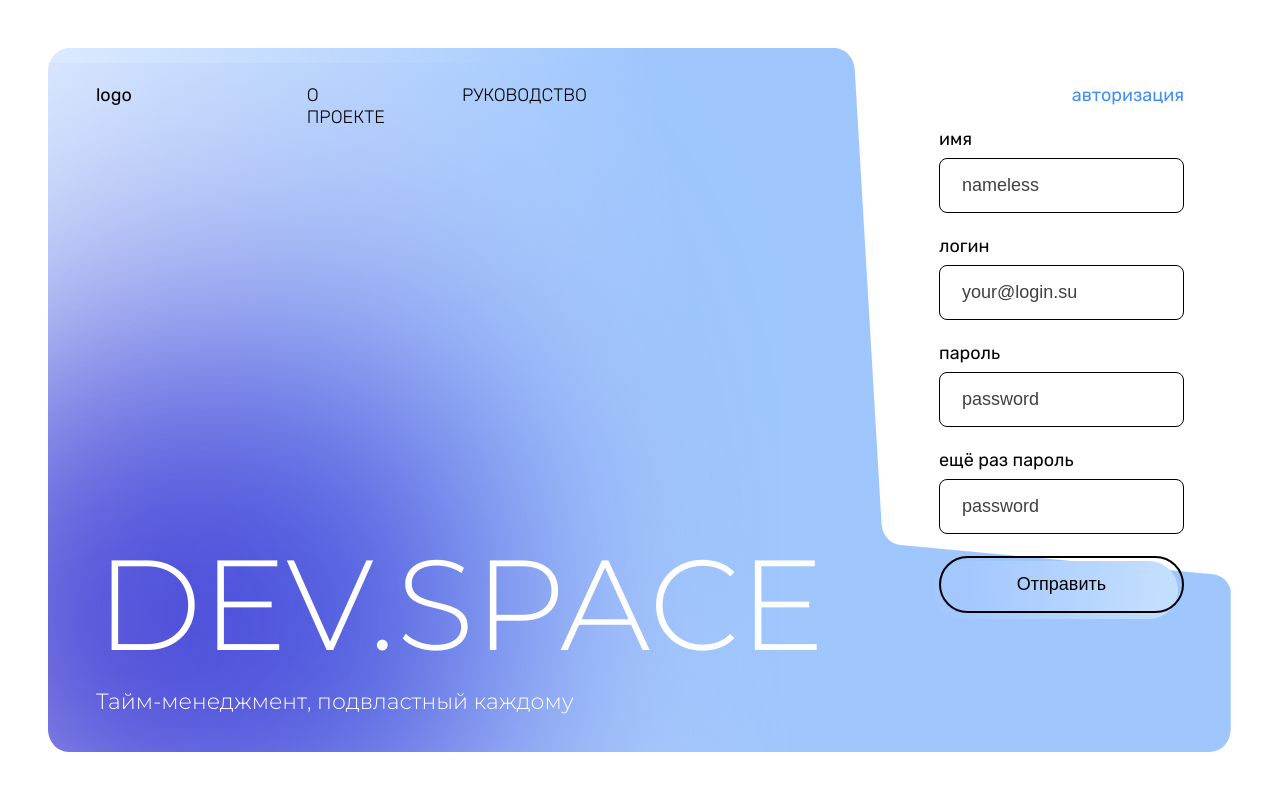
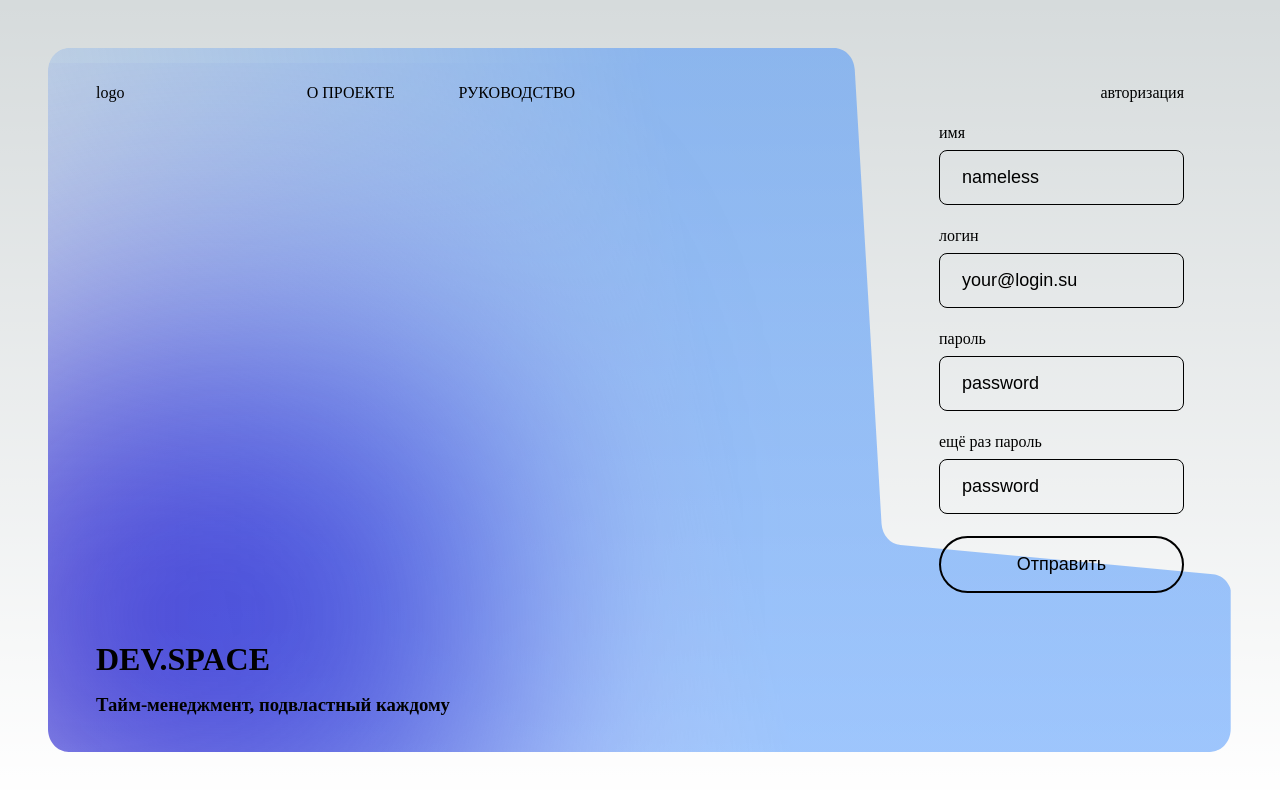
Before and after one commit to Revilise/dev.space, a Next.js app: page /auth/reg in a window 1280 px wide. Shown: the top 790 px of the page. Built offline with nearby package versions, Linux system fonts and the light colour scheme.

Commit message:
Initial commit from Create Next App

```diff
--- a/src/pages/_app.tsx
+++ b/src/pages/_app.tsx
@@ -1,6 +1,4 @@
 import '@/styles/globals.css'
-
-import "reflect-metadata"
 import type { AppProps } from 'next/app'
 
 export default function App({ Component, pageProps }: AppProps) {
--- /dev/null
+++ b/src/styles/Home.module.css
@@ -0,0 +1,229 @@
+.main {
+  display: flex;
+  flex-direction: column;
+  justify-content: space-between;
+  align-items: center;
+  padding: 6rem;
+  min-height: 100vh;
+}
+
+.description {
+  display: inherit;
+  justify-content: inherit;
+  align-items: inherit;
+  font-size: 0.85rem;
+  max-width: var(--max-width);
+  width: 100%;
+  z-index: 2;
+  font-family: var(--font-mono);
+}
+
+.description a {
+  display: flex;
+  justify-content: center;
+  align-items: center;
+  gap: 0.5rem;
+}
+
+.description p {
+  position: relative;
+  margin: 0;
+  padding: 1rem;
+  background-color: rgba(var(--callout-rgb), 0.5);
+  border: 1px solid rgba(var(--callout-border-rgb), 0.3);
+  border-radius: var(--border-radius);
+}
+
+.code {
+  font-weight: 700;
+  font-family: var(--font-mono);
+}
+
+.grid {
+  display: grid;
+  grid-template-columns: repeat(4, minmax(25%, auto));
+  width: var(--max-width);
+  max-width: 100%;
+}
+
+.card {
+  padding: 1rem 1.2rem;
+  border-radius: var(--border-radius);
+  background: rgba(var(--card-rgb), 0);
+  border: 1px solid rgba(var(--card-border-rgb), 0);
+  transition: background 200ms, border 200ms;
+}
+
+.card span {
+  display: inline-block;
+  transition: transform 200ms;
+}
+
+.card h2 {
+  font-weight: 600;
+  margin-bottom: 0.7rem;
+}
+
+.card p {
+  margin: 0;
+  opacity: 0.6;
+  font-size: 0.9rem;
+  line-height: 1.5;
+  max-width: 30ch;
+}
+
+.center {
+  display: flex;
+  justify-content: center;
+  align-items: center;
+  position: relative;
+  padding: 4rem 0;
+}
+
+.center::before {
+  background: var(--secondary-glow);
+  border-radius: 50%;
+  width: 480px;
+  height: 360px;
+  margin-left: -400px;
+}
+
+.center::after {
+  background: var(--primary-glow);
+  width: 240px;
+  height: 180px;
+  z-index: -1;
+}
+
+.center::before,
+.center::after {
+  content: '';
+  left: 50%;
+  position: absolute;
+  filter: blur(45px);
+  transform: translateZ(0);
+}
+
+.logo {
+  position: relative;
+}
+/* Enable hover only on non-touch devices */
+@media (hover: hover) and (pointer: fine) {
+  .card:hover {
+    background: rgba(var(--card-rgb), 0.1);
+    border: 1px solid rgba(var(--card-border-rgb), 0.15);
+  }
+
+  .card:hover span {
+    transform: translateX(4px);
+  }
+}
+
+@media (prefers-reduced-motion) {
+  .card:hover span {
+    transform: none;
+  }
+}
+
+/* Mobile */
+@media (max-width: 700px) {
+  .content {
+    padding: 4rem;
+  }
+
+  .grid {
+    grid-template-columns: 1fr;
+    margin-bottom: 120px;
+    max-width: 320px;
+    text-align: center;
+  }
+
+  .card {
+    padding: 1rem 2.5rem;
+  }
+
+  .card h2 {
+    margin-bottom: 0.5rem;
+  }
+
+  .center {
+    padding: 8rem 0 6rem;
+  }
+
+  .center::before {
+    transform: none;
+    height: 300px;
+  }
+
+  .description {
+    font-size: 0.8rem;
+  }
+
+  .description a {
+    padding: 1rem;
+  }
+
+  .description p,
+  .description div {
+    display: flex;
+    justify-content: center;
+    position: fixed;
+    width: 100%;
+  }
+
+  .description p {
+    align-items: center;
+    inset: 0 0 auto;
+    padding: 2rem 1rem 1.4rem;
+    border-radius: 0;
+    border: none;
+    border-bottom: 1px solid rgba(var(--callout-border-rgb), 0.25);
+    background: linear-gradient(
+      to bottom,
+      rgba(var(--background-start-rgb), 1),
+      rgba(var(--callout-rgb), 0.5)
+    );
+    background-clip: padding-box;
+    backdrop-filter: blur(24px);
+  }
+
+  .description div {
+    align-items: flex-end;
+    pointer-events: none;
+    inset: auto 0 0;
+    padding: 2rem;
+    height: 200px;
+    background: linear-gradient(
+      to bottom,
+      transparent 0%,
+      rgb(var(--background-end-rgb)) 40%
+    );
+    z-index: 1;
+  }
+}
+
+/* Tablet and Smaller Desktop */
+@media (min-width: 701px) and (max-width: 1120px) {
+  .grid {
+    grid-template-columns: repeat(2, 50%);
+  }
+}
+
+@media (prefers-color-scheme: dark) {
+  .vercelLogo {
+    filter: invert(1);
+  }
+
+  .logo {
+    filter: invert(1) drop-shadow(0 0 0.3rem #ffffff70);
+  }
+}
+
+@keyframes rotate {
+  from {
+    transform: rotate(360deg);
+  }
+  to {
+    transform: rotate(0deg);
+  }
+}
--- a/src/styles/globals.css
+++ b/src/styles/globals.css
@@ -1,42 +1,75 @@
-@import url('https://fonts.googleapis.com/css2?family=Montserrat:ital,wght@0,300;0,600;0,900;1,400&family=Rubik:wght@300;400;800&display=swap');
 :root {
+  --max-width: 1100px;
+  --border-radius: 12px;
+  --font-mono: ui-monospace, Menlo, Monaco, 'Cascadia Mono', 'Segoe UI Mono',
+    'Roboto Mono', 'Oxygen Mono', 'Ubuntu Monospace', 'Source Code Pro',
+    'Fira Mono', 'Droid Sans Mono', 'Courier New', monospace;
+
   --foreground-rgb: 0, 0, 0;
-  --background-rgb: 255, 255, 255;
+  --background-start-rgb: 214, 219, 220;
+  --background-end-rgb: 255, 255, 255;
 
-  --extra-light-blue-hex: #ADD7F6;
-  --extra-light-violet-blue-hex: #9FC7FE;
-  --light-blue-hex: #87BFFF;
-  --blue-hex: #3F8EFC;
-  --bright-blue-hex: #2667FF;
-  --dark-blue-hex: #3B28CC;
+  --primary-glow: conic-gradient(
+    from 180deg at 50% 50%,
+    #16abff33 0deg,
+    #0885ff33 55deg,
+    #54d6ff33 120deg,
+    #0071ff33 160deg,
+    transparent 360deg
+  );
+  --secondary-glow: radial-gradient(
+    rgba(255, 255, 255, 1),
+    rgba(255, 255, 255, 0)
+  );
 
-  --dark-hex: #110F29;
-  --light-hex: #FFFFFF;
+  --tile-start-rgb: 239, 245, 249;
+  --tile-end-rgb: 228, 232, 233;
+  --tile-border: conic-gradient(
+    #00000080,
+    #00000040,
+    #00000030,
+    #00000020,
+    #00000010,
+    #00000010,
+    #00000080
+  );
 
-  --intro-button-background-start: rgba(38, 103, 255, 0.2);
-  --intro-button-background-end: rgba(0, 0, 0, 0);
-  --intro-button-background-base:  #C3DFFF;
+  --callout-rgb: 238, 240, 241;
+  --callout-border-rgb: 172, 175, 176;
+  --card-rgb: 180, 185, 188;
+  --card-border-rgb: 131, 134, 135;
 }
 
 @media (prefers-color-scheme: dark) {
   :root {
     --foreground-rgb: 255, 255, 255;
-    --foreground-sub-rgb: 184, 184, 184;
-    --background-rgb: 7, 15, 41;
+    --background-start-rgb: 0, 0, 0;
+    --background-end-rgb: 0, 0, 0;
 
-    --intro-button-background-base:  #3A40D4;
-  }
-}
+    --primary-glow: radial-gradient(rgba(1, 65, 255, 0.4), rgba(1, 65, 255, 0));
+    --secondary-glow: linear-gradient(
+      to bottom right,
+      rgba(1, 65, 255, 0),
+      rgba(1, 65, 255, 0),
+      rgba(1, 65, 255, 0.3)
+    );
 
-@media (prefers-color-scheme: light) {
-  :root {
-    --foreground-rgb: 0, 0, 0;
-    --foreground-sub-rgb: 64, 64, 64;
-    --background-rgb: 255, 255, 255;
+    --tile-start-rgb: 2, 13, 46;
+    --tile-end-rgb: 2, 5, 19;
+    --tile-border: conic-gradient(
+      #ffffff80,
+      #ffffff40,
+      #ffffff30,
+      #ffffff20,
+      #ffffff10,
+      #ffffff10,
+      #ffffff80
+    );
 
-    --intro-button-background-start: rgba(38, 103, 255, 0.2);
-    --intro-button-background-end: rgba(0, 0, 0, 0);
-    --intro-button-background-base:  #C3DFFF;
+    --callout-rgb: 20, 20, 20;
+    --callout-border-rgb: 108, 108, 108;
+    --card-rgb: 100, 100, 100;
+    --card-border-rgb: 200, 200, 200;
   }
 }
 
@@ -45,22 +78,21 @@
   padding: 0;
   margin: 0;
 }
-#__next {
-  min-height: 100vh;
-}
 
 html,
 body {
   max-width: 100vw;
   overflow-x: hidden;
-  font-family: Rubik;
-  font-size: 18px;
-  line-height: 22px;
 }
 
 body {
   color: rgb(var(--foreground-rgb));
-  background: rgb(var(--background-rgb));
+  background: linear-gradient(
+      to bottom,
+      transparent,
+      rgb(var(--background-end-rgb))
+    )
+    rgb(var(--background-start-rgb));
 }
 
 a {
@@ -68,45 +100,8 @@ a {
   text-decoration: none;
 }
 
-@media (prefers-color-scheme: light) {
-  html {
-    color-scheme: light;
-  }
-}
-
 @media (prefers-color-scheme: dark) {
   html {
     color-scheme: dark;
   }
 }
-
-h1, h2, h3, h4 {
-  font-family: Montserrat;
-  font-weight: 300;
-}
-
-h1 {
-  font-size: 46px;
-  line-height: 56px;
-
-}
-
-h1.large {
-  font-size: 128px;
-  line-height: 136px;
-}
-
-h2 {
-  font-size: 30px;
-  line-height: 36px;
-}
-
-h3 {
-  font-size: 22px;
-  line-height: 28px;
-}
-
-h4 {
-  font-size: 18px;
-  line-height: 22px;
-}
--- a/tsconfig.json
+++ b/tsconfig.json
@@ -19,7 +19,5 @@
     }
   },
   "include": ["next-env.d.ts", "**/*.ts", "**/*.tsx"],
-  "exclude": ["node_modules"],
-  "emitDecoratorMetadata": true,
-  "experimentalDecorators": true
+  "exclude": ["node_modules"]
 }
```
Also changed, not shown: package.json (+5 -10 lines), src/pages/index.tsx (+109 -40 lines), 1 other file (tests, documents, lock files or other folders).
